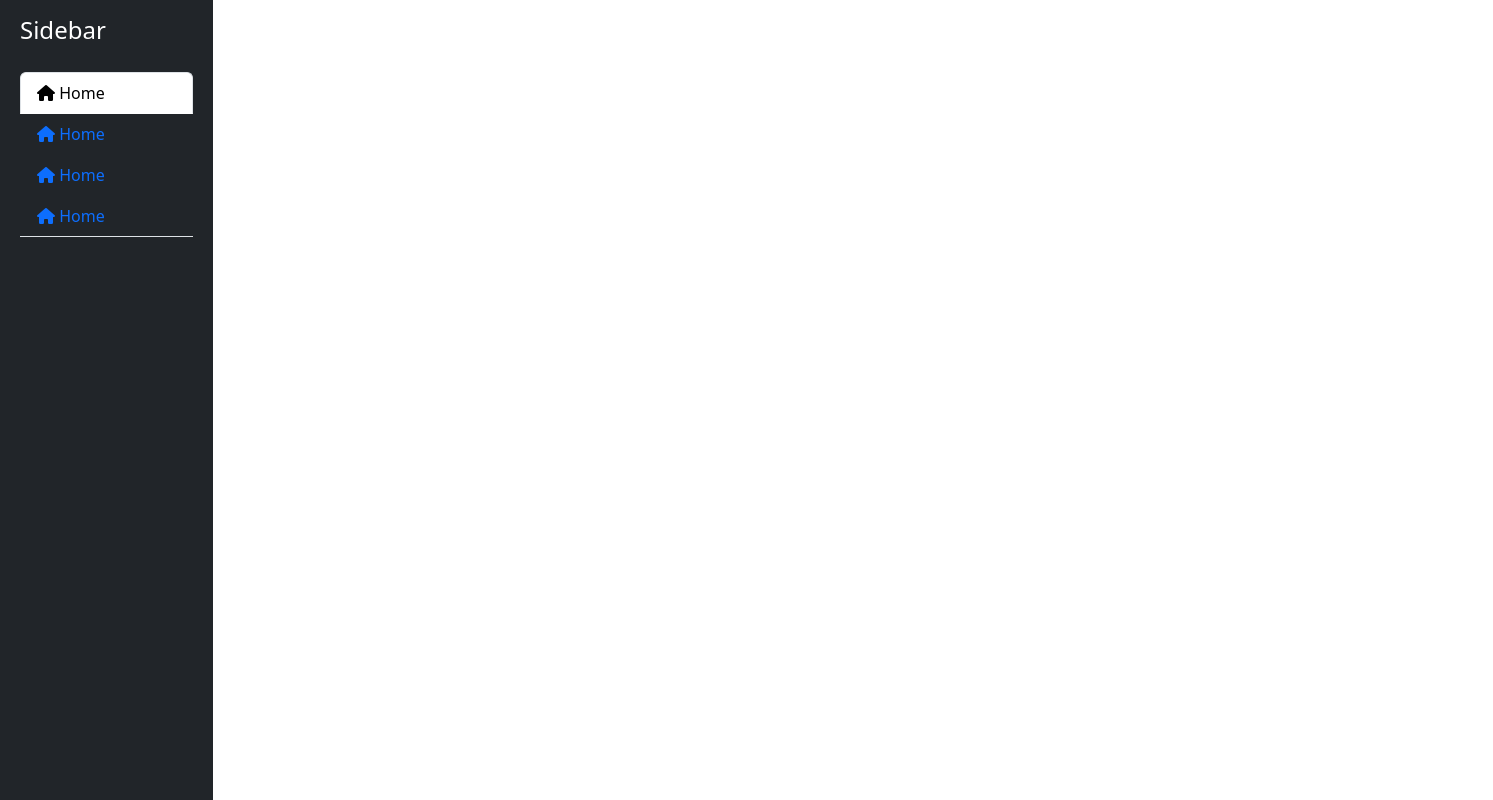
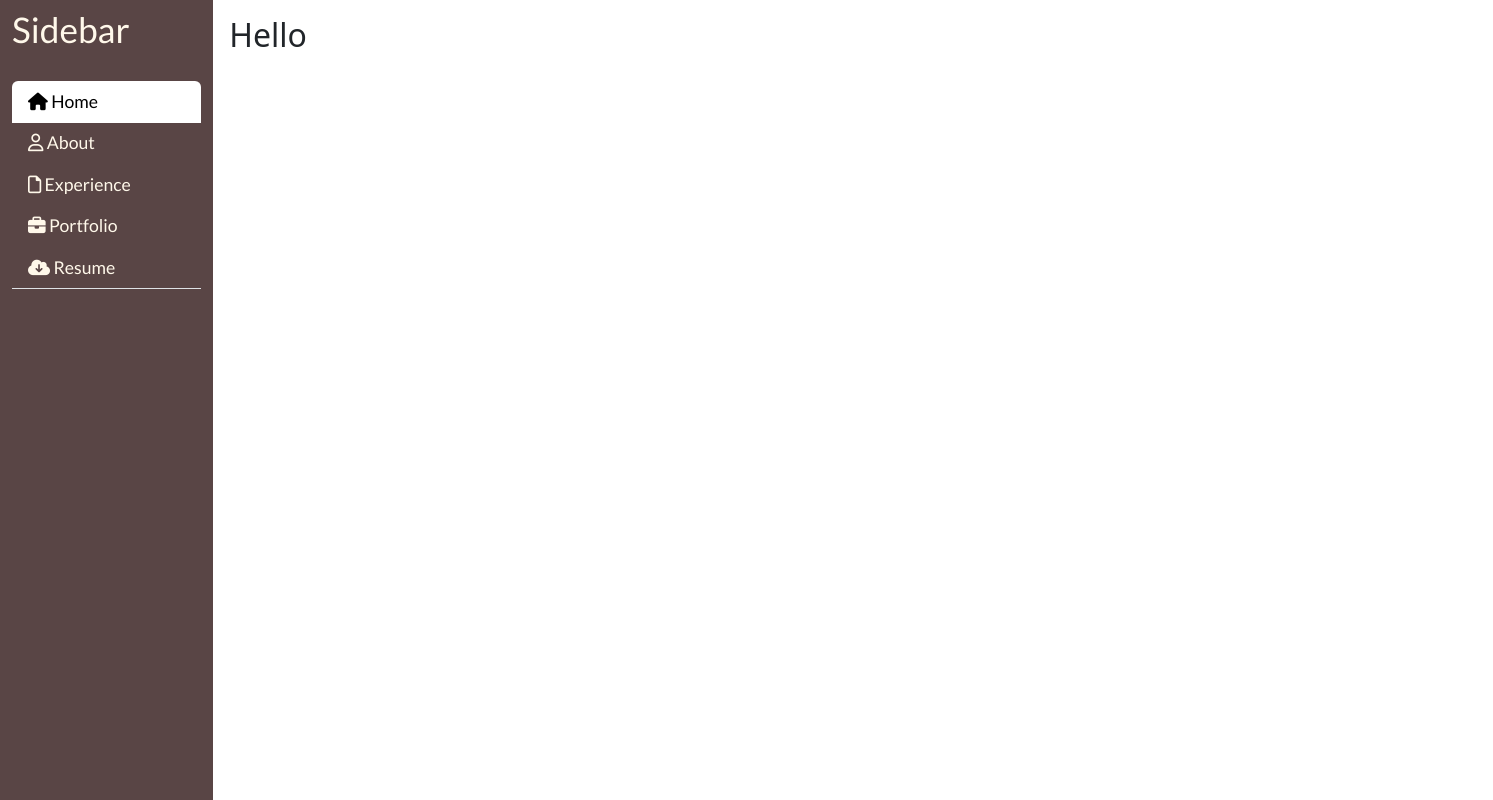
Before and after one commit to BubiniB/cristina-ekqvist, a plain HTML site: page index.html in a window 1280 px wide. Shown: the whole page, 1493 px wide, since content can reach past the window. Drawn offline with nearby package versions, Linux system fonts and the light colour scheme.

Commit message:
Work on sidebar

```diff
--- a/assets/css/style.css
+++ b/assets/css/style.css
@@ -8,4 +8,24 @@
 
 
 
-/*--------------------------------------------Heading*/
+/* Sidebar */
+
+.logo {
+    color:#fff8ea;
+    font-family: "Lato", sans-serif;
+    font-size: 200%;
+
+}
+
+.bg-color-sidebar {
+    background-color: #594545;
+    color: #fff8ea;
+    font-family: "Lato", sans-serif;
+    font-size: 105%;
+}
+
+.nav-tabs .nav-link {
+    color:#fff8ea;
+    border: none;
+    text-align: left;
+}
--- a/index.html
+++ b/index.html
@@ -21,10 +21,10 @@
 <body>
     <div class="container-fluid">
         <div class="row flex-nowrap">
-            <div class="bg-dark col-auto col-md-2 min-vh-100">
-                <div class="bg-dark p-2">
-                    <a class="d-flex text-decoration-none mt-1 align-items-center text-white">
-                        <span class="fs-4 d-none d-sm-inline">Sidebar</span>
+            <div class="bg-color-sidebar col-auto col-md-1 col-lg-2 min-vh-100 d-flex flex-column justify-content-between">
+                <div class="bg-color-sidebar">
+                    <a class="d-flex text-decoration-none mt-1 align-items-center">
+                        <span class="d-none d-sm-inline logo">Sidebar</span>
                     </a>
                     <ul class="nav nav-tabs flex-column mt-4">
                         <li>
@@ -34,27 +34,34 @@
                         </li>
                         <li>
                             <a class="nav-link" href="">
-                                <i class="fa-solid fa-house"></i><span class="d-none d-sm-inline"> Home</span>
+                                <i class="fa-regular fa-user"></i><span class="d-none d-sm-inline"> About</span>
                             </a>
                         </li>
                         <li>
                             <a class="nav-link" href="">
-                                <i class="fa-solid fa-house"></i><span class="d-none d-sm-inline"> Home</span>
+                                <i class="fa-regular fa-file"></i><span class="d-none d-sm-inline"> Experience</span>
                             </a>
-                         </li>
-                         <li>
+                        </li>
+                        <li>
                             <a class="nav-link" href="">
-                                <i class="fa-solid fa-house"></i><span class="d-none d-sm-inline"> Home</span>
+                                <i class="fa-solid fa-briefcase"></i><span class="d-none d-sm-inline"> Portfolio</span>
                             </a>
-                         </li>
+                        </li>
+                        <li>
+                            <a class="nav-link" href="">
+                                <i class="fa-solid fa-cloud-arrow-down"></i><span class="d-none d-sm-inline"> Resume</span>
+                            </a>
+                        </li>
                     </ul>
 
                 </div>
             </div>
+            <!-- content -->
+            <div class="p-3">
+                <h2>Hello</h2>
+            </div>
         </div>
     </div>
-
-
 
     <script src="https://kit.fontawesome.com/02fc7f6dd1.js" crossorigin="anonymous"></script>
     <script src="https://cdn.jsdelivr.net/npm/bootstrap@5.3.0-alpha3/dist/js/bootstrap.bundle.min.js"
```
